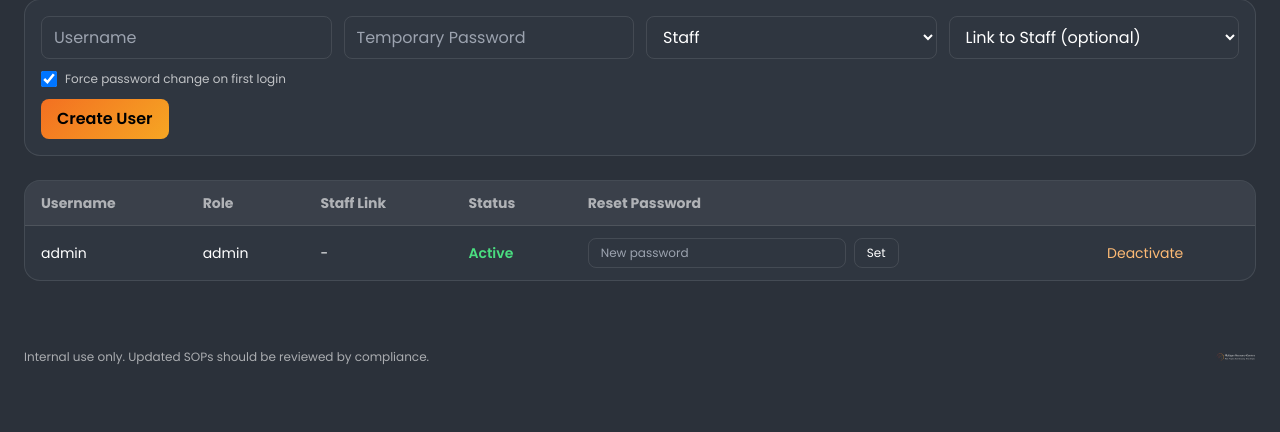
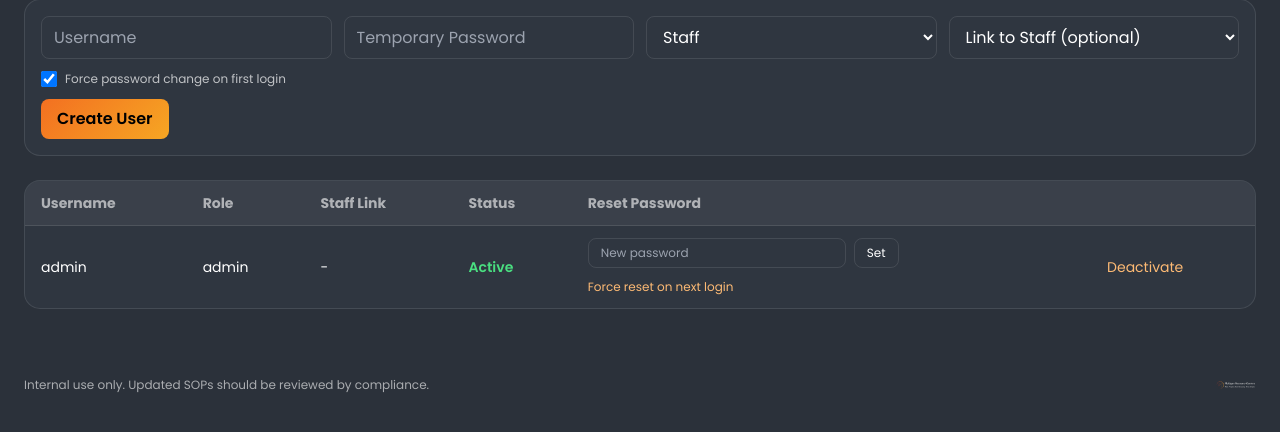
Before and after one commit to MaxMRC-CT/mrc-sop-app, a FastAPI app: page /admin/users in a window 1280 px wide. Shown: the part 202-634 px from the top of the page. Run offline with FastAPI, Linux system fonts and the light colour scheme; the visitor is signed in with stand-in values (Sample User, id 1); data comes from the database, SQL or seed files in the repository; data that the repository does not hold is empty; some libraries are stand-ins or nearby versions.

Commit message:
Add force reset toggle and audit export

```diff
--- a/app/main.py
+++ b/app/main.py
@@ -575,6 +575,24 @@ def admin_users_toggle(request: Request, user_id: int):
     return RedirectResponse(url="/admin/users", status_code=303)
 
 
+@app.post("/admin/users/{user_id}/force-reset")
+def admin_users_force_reset(request: Request, user_id: int):
+    try:
+        user = require_admin(request)
+    except PermissionError:
+        return _redirect_login()
+
+    conn = get_connection()
+    cur = conn.cursor()
+    cur.execute("UPDATE users SET must_reset_password = 1 WHERE id = ?", (user_id,))
+    conn.commit()
+    conn.close()
+
+    _log_action(user.id, "force_reset", "user", user_id, "must_reset_password=1")
+
+    return RedirectResponse(url="/admin/users", status_code=303)
+
+
 @app.post("/admin/users/{user_id}/password")
 def admin_users_password(request: Request, user_id: int, new_password: str = Form(...)):
     try:
@@ -726,6 +744,35 @@ def export_acknowledgments(request: Request):
         writer.writerow([row[0], row[1], row[2], row[3], row[4], row[5], row[6]])
 
     return StreamingResponse(iter([output.getvalue()]), media_type="text/csv", headers={"Content-Disposition": "attachment; filename=acknowledgments.csv"})
+
+
+@app.get("/admin/export/audit.csv")
+def export_audit(request: Request):
+    try:
+        require_admin(request)
+    except PermissionError:
+        return _redirect_login()
+
+    conn = get_connection()
+    cur = conn.cursor()
+    rows = cur.execute(
+        """
+        SELECT audit_log.created_at, audit_log.action, audit_log.entity_type, audit_log.entity_id,
+               audit_log.details, users.username
+        FROM audit_log
+        LEFT JOIN users ON users.id = audit_log.actor_user_id
+        ORDER BY audit_log.created_at DESC
+        """
+    ).fetchall()
+    conn.close()
+
+    output = io.StringIO()
+    writer = csv.writer(output)
+    writer.writerow(["created_at", "action", "entity_type", "entity_id", "details", "username"])
+    for row in rows:
+        writer.writerow([row[0], row[1], row[2], row[3], row[4], row[5]])
+
+    return StreamingResponse(iter([output.getvalue()]), media_type="text/csv", headers={"Content-Disposition": "attachment; filename=audit_log.csv"})
 
 
 @app.get("/admin/export/sops.csv")
--- a/templates/admin_list.html
+++ b/templates/admin_list.html
@@ -17,6 +17,7 @@
   <div class="flex flex-wrap gap-3">
     <a class="border border-white/10 rounded-lg px-4 py-2 hover:bg-white/5" href="/admin/export/sops.csv">Export SOPs CSV</a>
     <a class="border border-white/10 rounded-lg px-4 py-2 hover:bg-white/5" href="/admin/export/acknowledgments.csv">Export Acknowledgments CSV</a>
+    <a class="border border-white/10 rounded-lg px-4 py-2 hover:bg-white/5" href="/admin/export/audit.csv">Export Audit CSV</a>
   </div>
 
   <div class="bg-[#2f3640] border border-white/10 rounded-2xl overflow-hidden">
--- a/templates/admin_users.html
+++ b/templates/admin_users.html
@@ -62,6 +62,9 @@
               <input type="password" name="new_password" placeholder="New password" required class="bg-transparent border border-white/10 rounded-lg px-3 py-1.5 text-xs" />
               <button class="border border-white/10 rounded-lg px-3 py-1.5 text-xs hover:bg-white/5" type="submit">Set</button>
             </form>
+            <form method="post" action="/admin/users/{{ u.id }}/force-reset" class="mt-2">
+              <button class="text-orange-300 hover:underline text-xs" type="submit">Force reset on next login</button>
+            </form>
           </td>
           <td class="px-4 py-3">
             <form method="post" action="/admin/users/{{ u.id }}/toggle">
--- a/templates/audit_log.html
+++ b/templates/audit_log.html
@@ -27,6 +27,10 @@
     <button class="mrc-gradient text-black rounded-lg px-4 py-2 font-semibold md:col-span-4 w-fit">Filter</button>
   </form>
 
+  <div class="flex flex-wrap gap-3">
+    <a class="border border-white/10 rounded-lg px-4 py-2 hover:bg-white/5" href="/admin/export/audit.csv">Export Audit CSV</a>
+  </div>
+
   <div class="bg-[#2f3640] border border-white/10 rounded-2xl overflow-hidden">
     <table class="w-full text-sm">
       <thead class="bg-white/5 text-white/60">
```
